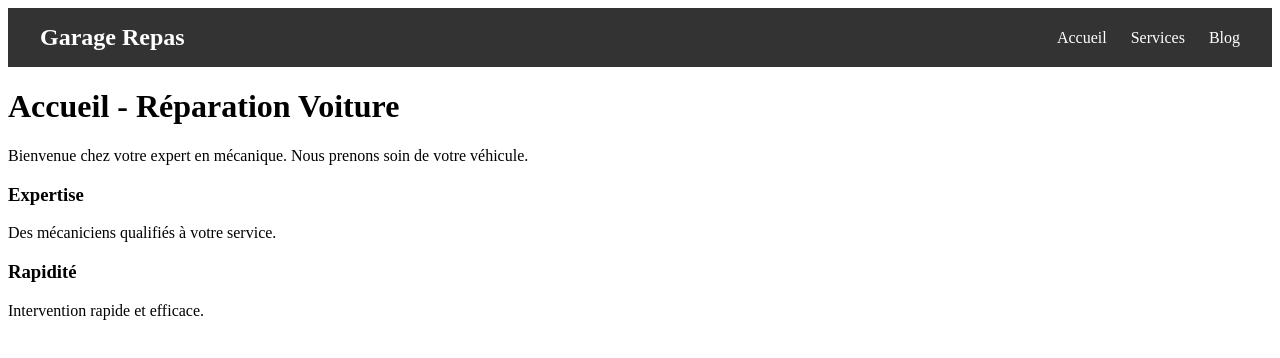
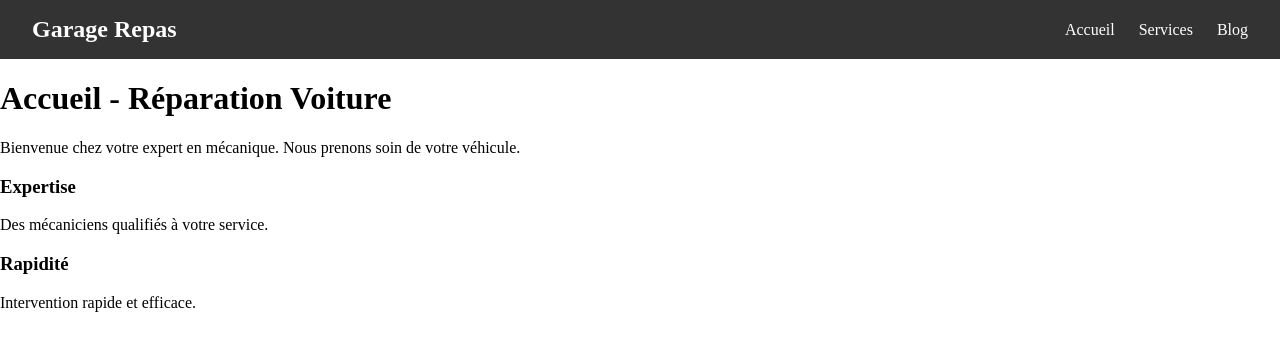
Before and after one commit to AinaFenosoa/reparation-voiture, a React (Vite) app in the folder client/: page / in a window 1280 px wide. Shown: the top 358 px of the page. Built offline with nearby package versions, Linux system fonts and the light colour scheme.

Commit message:
mise a jour blog

```diff
--- /dev/null
+++ b/client/src/App.css
@@ -0,0 +1,15 @@
+*,
+*::before,
+*::after {
+  box-sizing: border-box;
+}
+
+html, body, #root {
+  margin: 0;
+  padding: 0;
+  width: 100%;
+}
+
+main {
+  width: 100%;
+}
--- a/client/src/App.tsx
+++ b/client/src/App.tsx
@@ -2,6 +2,7 @@ import { Routes, Route, useLocation } from 'react-router-dom'
 import Home from './pages/Home'
 import Services from './pages/Services'
 import Blog from './pages/Blog'
+import './App.css'
 
 function App() {
   return (
--- a/client/src/pages/Blog.css
+++ b/client/src/pages/Blog.css
@@ -53,10 +53,10 @@
 
 .blog-title-tire {
   display: inline-block;
-  width: 1.1em; /* Taille augmentée (précédemment 0.8em) */
-  height: 1.1em;
+  width: 1.5em; /* Taille augmentée (précédemment 0.8em) */
+  height: 1.5em;
   vertical-align: middle;
-  margin: 0 6px;
+  margin: 0;
   line-height: 0;
 }
 
@@ -98,6 +98,7 @@
 /* Le conteneur du gros pneu (agrandi) */
 .blog-tire-container {
   position: absolute;
+  top: -25px;
   left: -150px;
   width: 120px;
   height: 120px;
--- a/client/src/pages/Blog.tsx
+++ b/client/src/pages/Blog.tsx
@@ -25,16 +25,14 @@ export default function Blog() {
   const titleTireSvgRef = useRef<SVGSVGElement>(null);
 
   useEffect(() => {
-    // 1. Animation infinie du pneu dans le titre (indépendante du reste)
     gsap.to(titleTireSvgRef.current, {
       rotation: 360,
       transformOrigin: "50% 50%",
       duration: 3,
-      repeat: -1, // Tourne à l'infini
+      repeat: -1,
       ease: "linear",
     });
 
-    // 2. Timeline pour l'introduction (Gros pneu + Articles)
     const tl = gsap.timeline();
 
     gsap.set(cardsRef.current, { x: "100vw", opacity: 0 });
```
